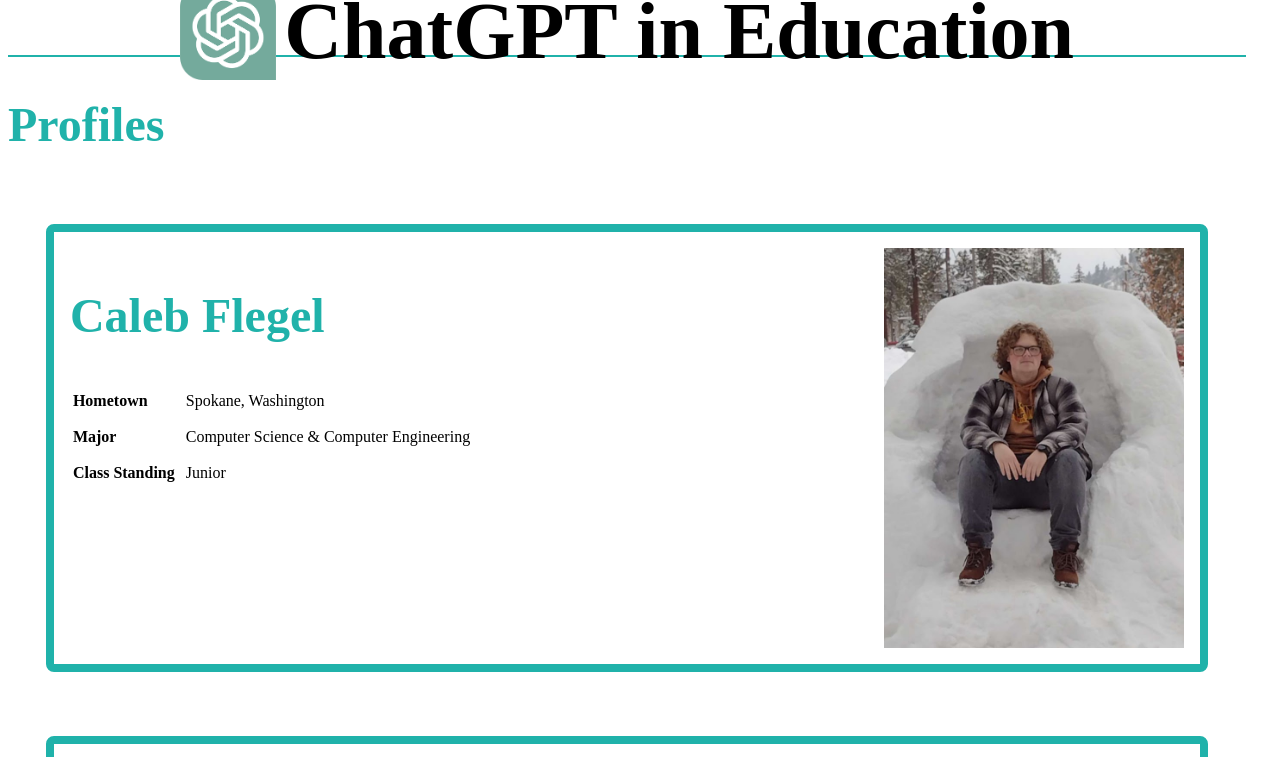
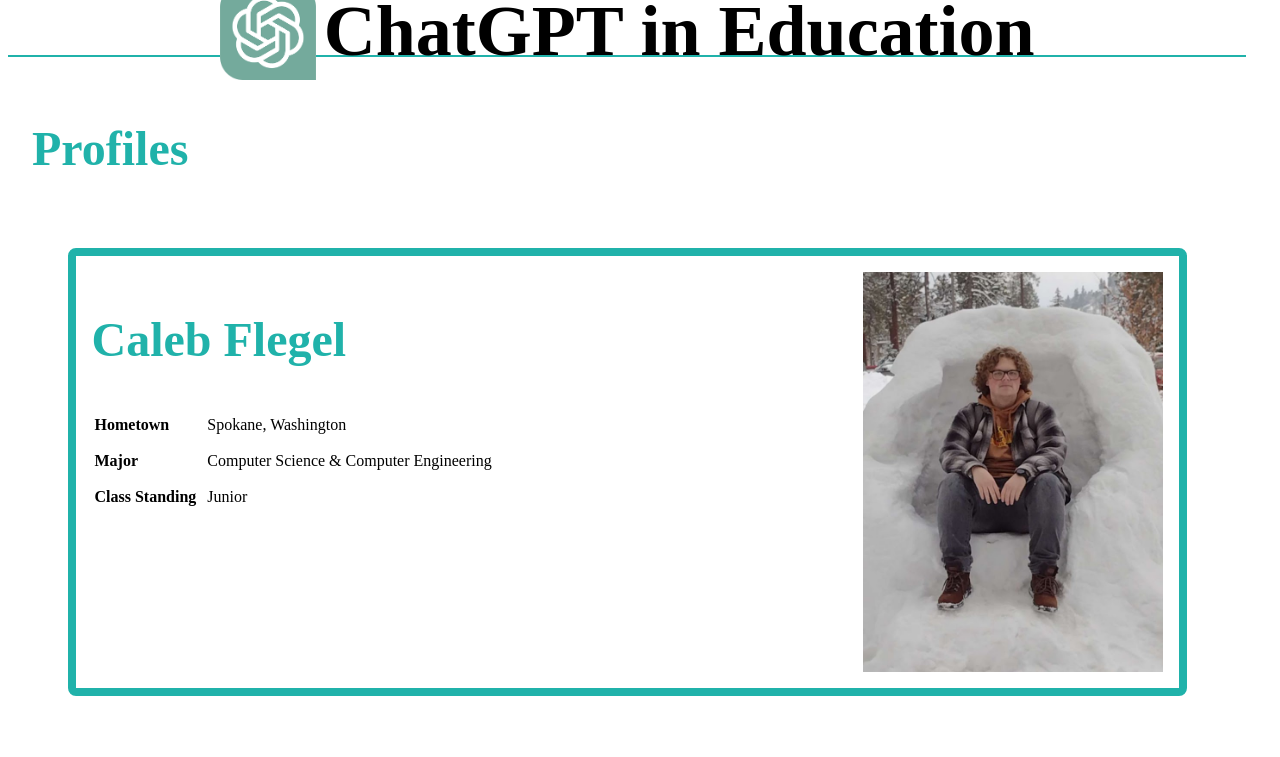
Before and after one commit to Caleb-Flegel/ChatGPTEducationInvestigation, a plain HTML site: page about.html in a window 1280 px wide. Shown: the top 757 px of the page. Drawn offline with Linux system fonts and the light colour scheme.

Commit message:
A couple more CSS adjustments

```diff
--- a/CSS/about.css
+++ b/CSS/about.css
@@ -16,10 +16,13 @@
 }
 
 .mainBody {
+    max-height: 92%;
+    min-height: 92%;
+    padding: 1.5rem;
+    height: fit-content;
     display: flex;
     flex-direction: column;
-    justify-content: center;
-    align-content: space-evenly;
+    justify-content: space-between;
 }
 
 .navbttns {
--- a/CSS/main.css
+++ b/CSS/main.css
@@ -50,7 +50,7 @@ th {
 }
 
 #Title {
-    font-size: 5rem;
+    font-size: 4.5rem;
 }
 /*End top bar stuff*/
 
```
